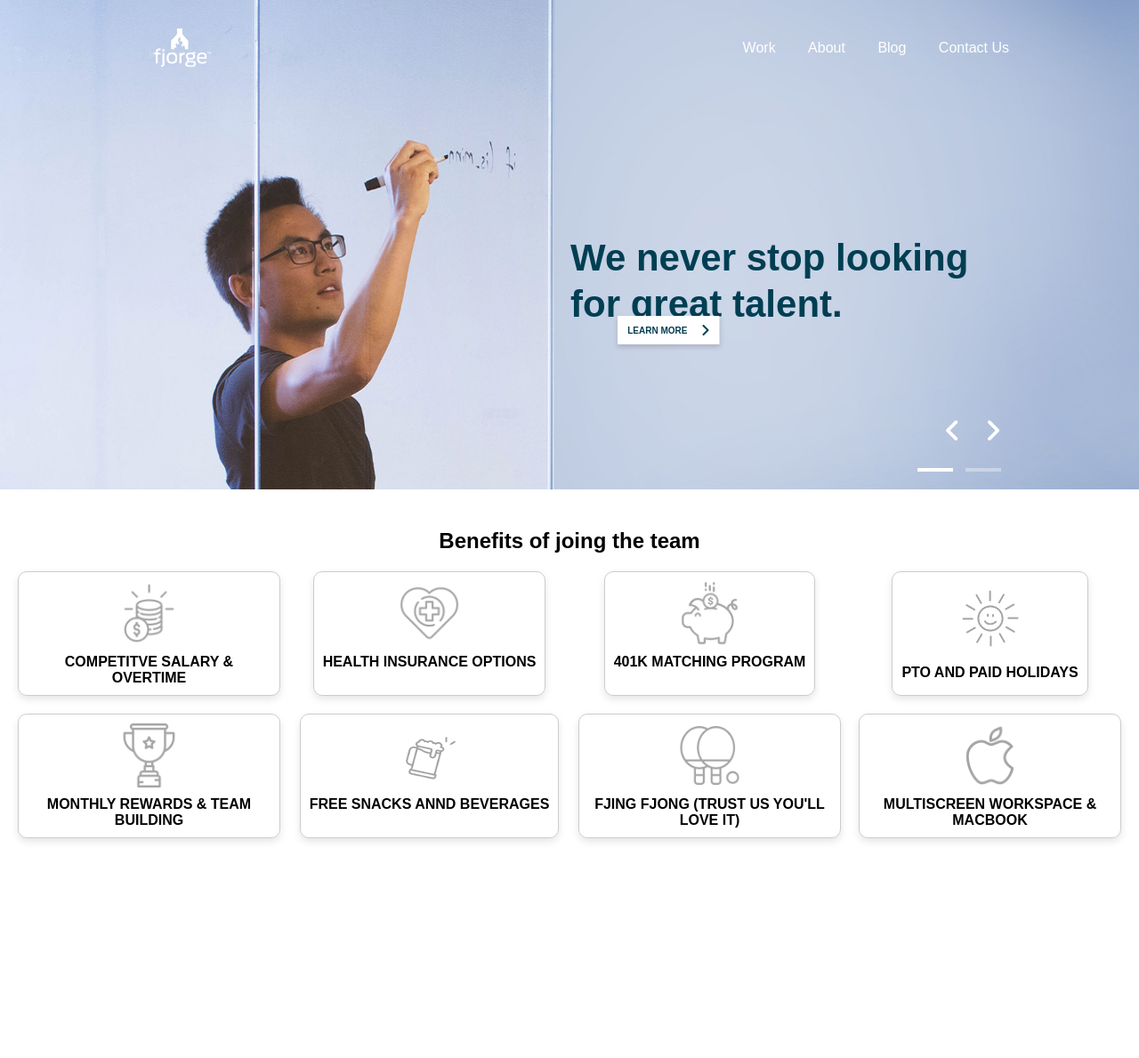
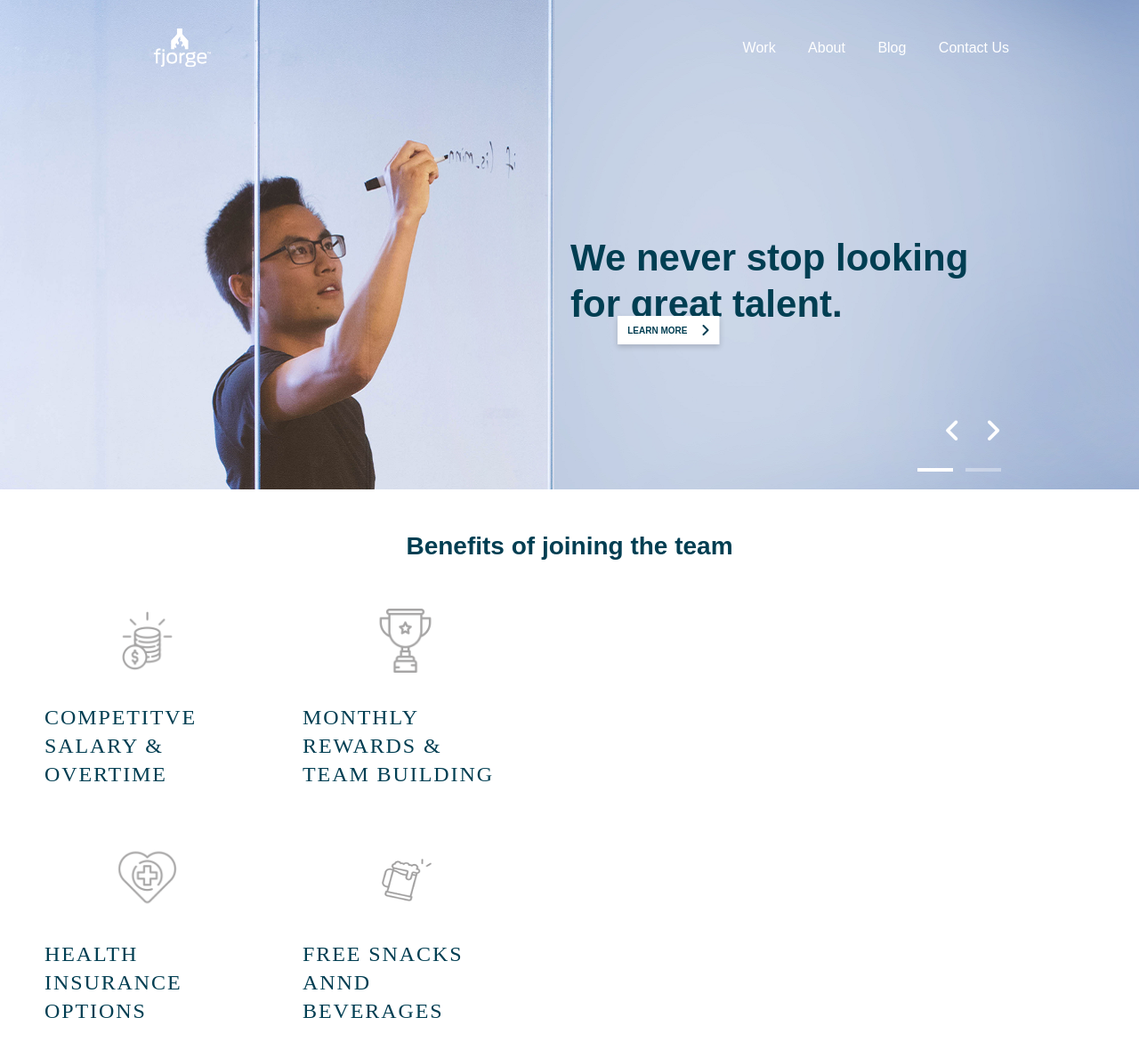
Before and after one commit to VincentSD/SideCodeTeam, a plain HTML site: page team-pages/fmsarp/index.html in a window 1280 px wide. Shown: the top 1189 px of the page at 89% size. Drawn offline with Linux system fonts and the light colour scheme.

Commit message:
Still working on CSS flexbox

```diff
--- a/team-pages/fmsarp/css/styles.css
+++ b/team-pages/fmsarp/css/styles.css
@@ -8,8 +8,8 @@
 @import url('https://fonts.googleapis.com/css2?family=Montserrat:ital,wght@0,100..900;1,100..900&display=swap');
 @import url('https://fonts.googleapis.com/css2?family=Playwrite+DE+Grund:wght@100..400&display=swap');
 
-html {
-  box-sizing: border-box
+* {
+  box-sizing: border-box;
 }
 
 body {
@@ -207,13 +207,20 @@ button .fa-solid {
   display: flex;
   align-items: center;
   justify-content: center;
+  color: var(--unnamed-color-003e52);
+  text-align: center;
+  font: normal normal bold 28px/34px 'Montserrat', sans-serif;
+  letter-spacing: 0px;
+  color: #003E52;
+  opacity: 1;
 }
 
 .about-container {
-  display: grid;
-  grid-template-columns: repeat(4, 1fr);
-  gap: 20px;
-  justify-items: center;
+  top: 696px;
+  left: 137px;
+  width: 1006px;
+  height: 475px;
+  display: flex;
 }
 
 .image-container {
@@ -221,20 +228,27 @@ button .fa-solid {
   flex-direction: column;
   align-items: center;
   padding: 10px;
-  border: 1px solid #ccc;
-  border-radius: 10px;
-  box-shadow: 0 4px 8px rgba(0, 0, 0, 0.1);
+  margin: 20px; /* Adjust spacing between containers */
+  justify-items: center;
+  flex: 1 1 200px; /* Adjust the basis value to control the minimum width */
+  max-width: 250px; /* Optional, to limit the maximum width of each image container */
+  box-sizing: border-box;
 }
 
 .image-container img {
   max-width: 100px;
   /* Adjust the size of the images as needed */
   margin-bottom: 10px;
+  text-align: left;
 }
 
 .image-container p {
-  margin: 0;
   font-weight: bold;
+  text-align: left;
+  color: var(--unnamed-color-003e52);
+font: normal normal normal 24px/32px Rift;
+letter-spacing: 1.92px;
+opacity: 1;
 }
 
 footer {
--- a/team-pages/fmsarp/index.html
+++ b/team-pages/fmsarp/index.html
@@ -9,7 +9,6 @@
     <link rel="stylesheet" href="https://cdnjs.cloudflare.com/ajax/libs/font-awesome/6.1.1/css/all.min.css">
 
 </head>
-
 <body>
     <div class="wrapper">
         <nav class="navbar">
@@ -49,8 +48,9 @@
 
         </section>
         <section id="about">
-            <h1>Benefits of joing the team</h1>
+            <h1>Benefits of joining the team</h1>
             <div class="about-container">
+                <div class="">
                     <div class="image-container">
                         <img src="image/money.png" alt="Proud Coder" id="image1">
                         <p>COMPETITVE SALARY & OVERTIME</p>
@@ -67,6 +67,8 @@
                         <img src="image/sun.png" alt="Proud Coder" id="image1">
                         <p>PTO AND PAID HOLIDAYS</p>
                     </div>
+                </div>
+                <div>
                     <div class="image-container">
                         <img src="image/trophy.png" alt="Proud Coder" id="image1">
                         <p>MONTHLY REWARDS & TEAM BUILDING</p>
@@ -83,6 +85,7 @@
                         <img src="image/apple.png" alt="Proud Coder" id="image1">
                         <p>MULTISCREEN WORKSPACE & MACBOOK</p>
                     </div>
+                </div>
         </section>
     </div>
     <footer>
```
Lines whose indentation alone changed are shown as unchanged.
